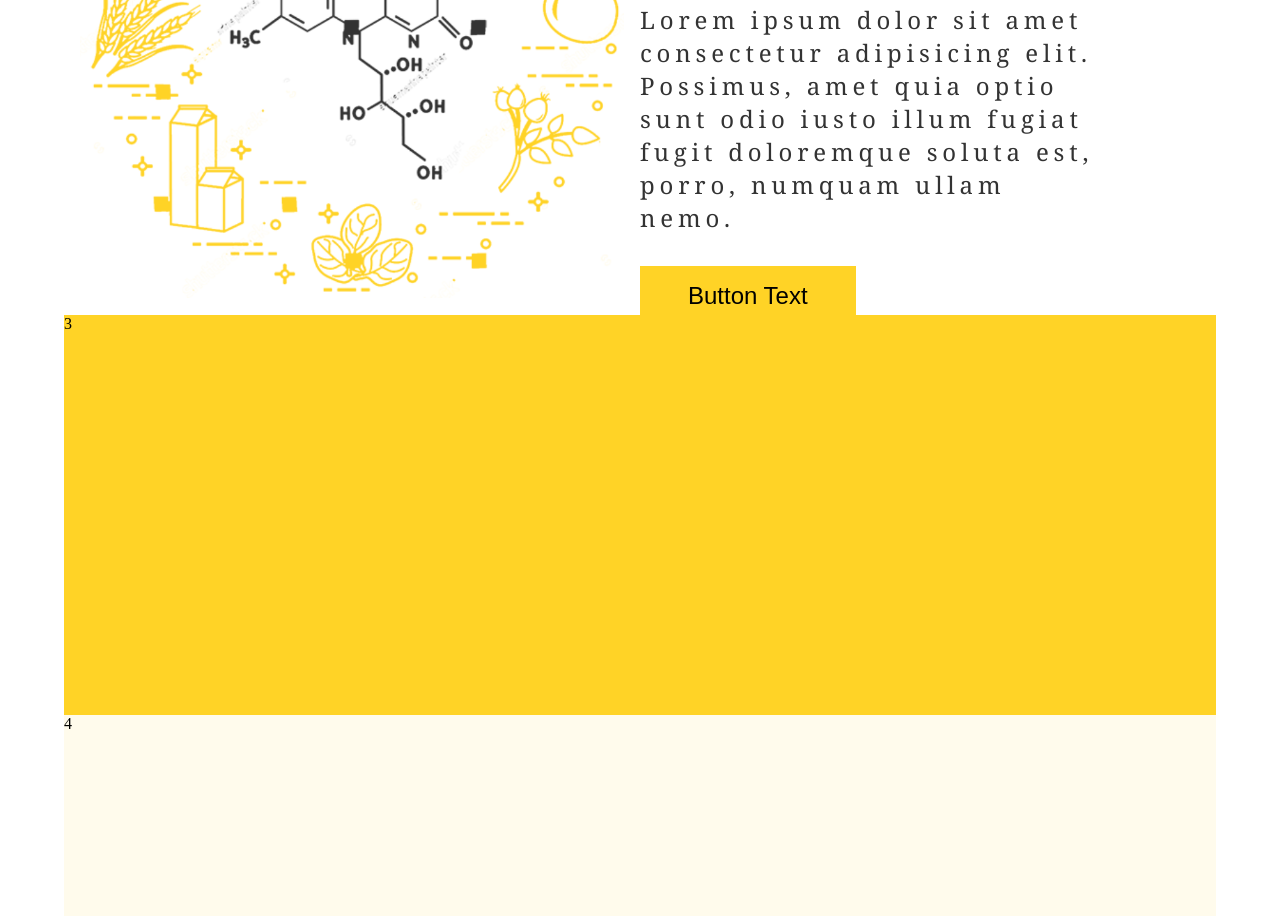
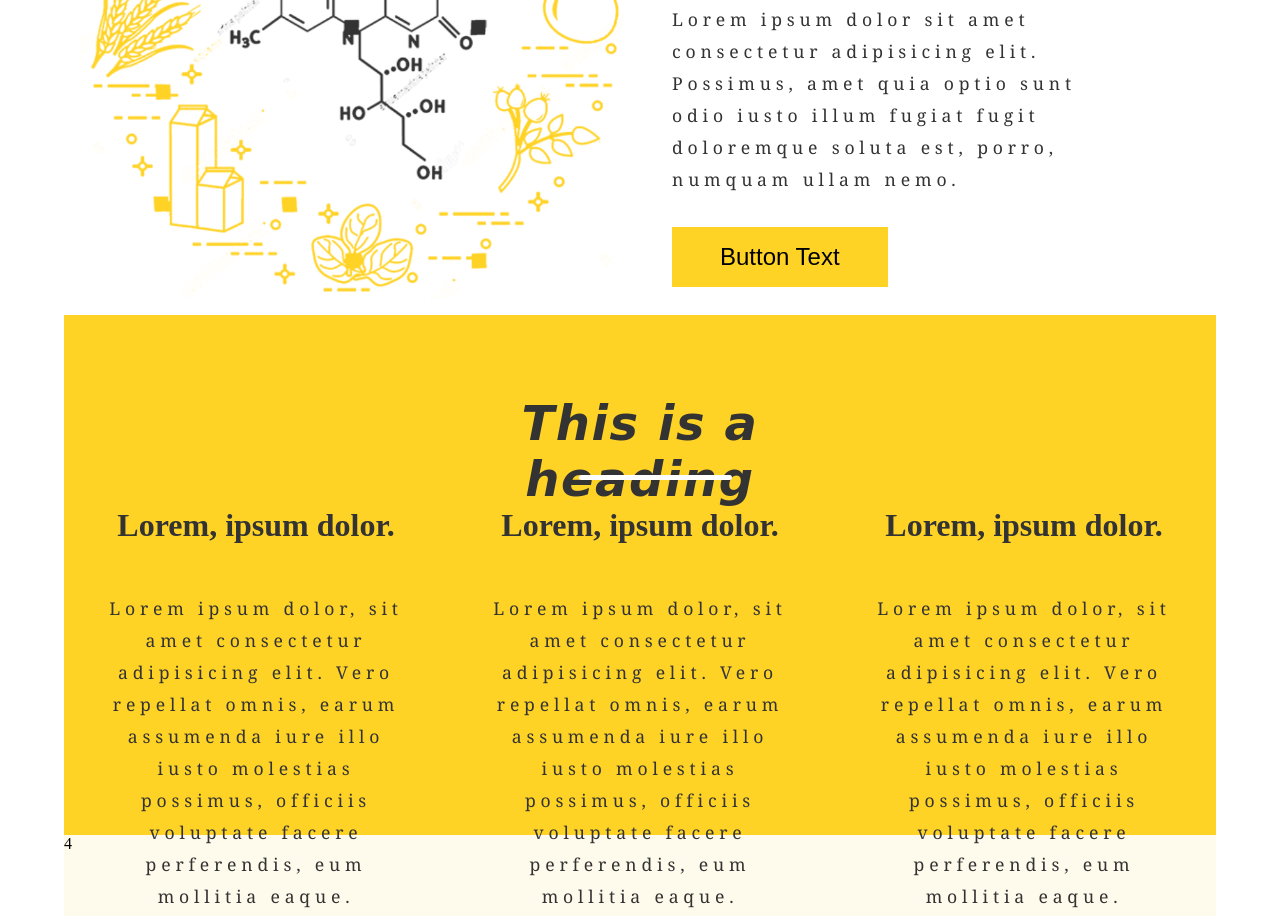
Before and after one commit to YahiaAl-janabi/test-website, a plain HTML site: page index.html in a window 1280 px wide. Shown: the part 365-1281 px from the top of the page. Drawn offline with Linux system fonts and the light colour scheme; a web font is replaced by a local one.

Commit message:
finshed c3

```diff
--- a/assets/css/main.scss
+++ b/assets/css/main.scss
@@ -11,11 +11,12 @@
     margin: 0 auto;
   }
   .container1 {
+    z-index: 1;
     background-color: white;
     position: sticky;
     top: 0;
     display: grid;
-    grid-template-columns: 20fr 1fr 1fr;
+    grid-template-columns: 2fr 19fr 1fr;
     grid-template-rows: 1fr;
     height: 10vh;
 
@@ -27,6 +28,7 @@
       }
     }
     .c1d2 {
+      background-color: white;
       #wrap {
         margin: 1rem 1rem;
         display: inline-block;
@@ -256,6 +258,7 @@
       text-align: left;
 
       .textbutt {
+        padding-left: 2rem;
         margin-top: 9rem;
         width: 80%;
 
@@ -266,12 +269,14 @@
           font-style: italic;
         }
         p {
+          margin-top: 2rem;
           font-family: Cambria, Cochin, Georgia, Times, "Times New Roman", serif;
-          margin-top: 2rem;
           letter-spacing: 0.3rem;
-          font-size: 1.5rem;
+          font-size: 1.1rem;
+          line-height: 2rem;
         }
         button {
+          cursor: pointer;
           margin-top: 2rem;
           background-color: #ffd326;
           padding: 1rem 3rem;
@@ -281,8 +286,47 @@
     }
   }
   .container3 {
-    height: 50vh;
+    color: #333333;
+    display: grid;
+    grid-template-columns: 1fr 1fr 1fr;
+    grid-template-rows: 1fr 2fr;
+    height: 65vh;
     background-color: #ffd326;
+    text-align: center;
+
+    .c3d2 {
+      h1 {
+        display: inline-block;
+        position: relative;
+
+        letter-spacing: 0.1rem;
+        font-family: "Grand Hotel", cursive;
+        font-size: 3rem;
+        font-style: italic;
+        margin-top: 5rem;
+        &::after {
+          content: "";
+          height: 0.3rem;
+          border-radius: 10rem;
+          width: 40%;
+          background: white;
+          position: absolute;
+          left: calc(44% - 10%);
+          top: 5rem;
+        }
+      }
+    }
+    .c3d4 {
+      p {
+        margin: auto;
+        margin-top: 3rem;
+        width: 80%;
+        font-family: Cambria, Cochin, Georgia, Times, "Times New Roman", serif;
+        letter-spacing: 0.3rem;
+        font-size: 1.1rem;
+        line-height: 2rem;
+      }
+    }
   }
   .container4 {
     height: 50vh;
--- a/index.html
+++ b/index.html
@@ -15,7 +15,9 @@
   <body>
     <div class="container1">
       <div class="c1d1">
-        <img class="logo" src="/assets/images/logo.png" alt="" />
+        <a href="/index.html"
+          ><img class="logo" src="/assets/images/logo.png" alt=""
+        /></a>
       </div>
       <div class="c1d2">
         <div id="wrap">
@@ -60,11 +62,41 @@
             amet quia optio sunt odio iusto illum fugiat fugit doloremque soluta
             est, porro, numquam ullam nemo.
           </p>
-          <button>Button Text</button>
+          <a href=""> <button>Button Text</button></a>
         </div>
       </div>
     </div>
-    <div class="container3">3</div>
+    <div class="container3">
+      <div></div>
+      <div class="c3d2">
+        <h1>This is a heading</h1>
+      </div>
+      <div></div>
+      <div class="c3d4">
+        <h1>Lorem, ipsum dolor.</h1>
+        <p>
+          Lorem ipsum dolor, sit amet consectetur adipisicing elit. Vero
+          repellat omnis, earum assumenda iure illo iusto molestias possimus,
+          officiis voluptate facere perferendis, eum mollitia eaque.
+        </p>
+      </div>
+      <div class="c3d4">
+        <h1>Lorem, ipsum dolor.</h1>
+        <p>
+          Lorem ipsum dolor, sit amet consectetur adipisicing elit. Vero
+          repellat omnis, earum assumenda iure illo iusto molestias possimus,
+          officiis voluptate facere perferendis, eum mollitia eaque.
+        </p>
+      </div>
+      <div class="c3d4">
+        <h1>Lorem, ipsum dolor.</h1>
+        <p>
+          Lorem ipsum dolor, sit amet consectetur adipisicing elit. Vero
+          repellat omnis, earum assumenda iure illo iusto molestias possimus,
+          officiis voluptate facere perferendis, eum mollitia eaque.
+        </p>
+      </div>
+    </div>
     <div class="container4">4</div>
     <div class="container5">5</div>
     <div class="container6">6</div>
```
Also changed, not shown: assets/css/main.min.css, 1 other file.
